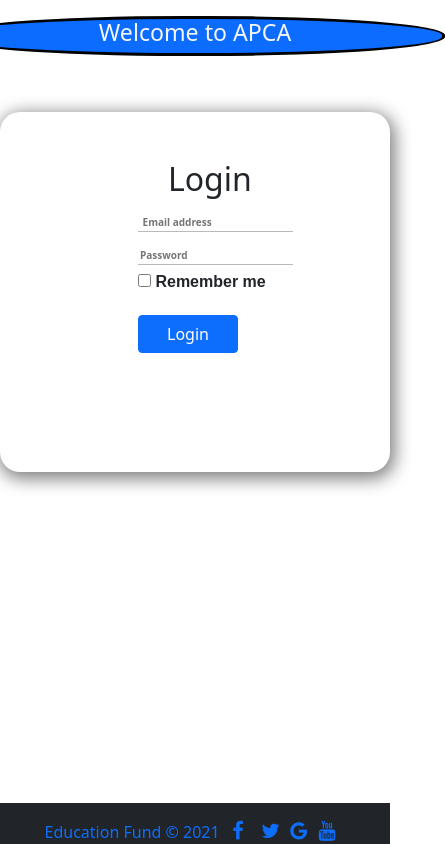
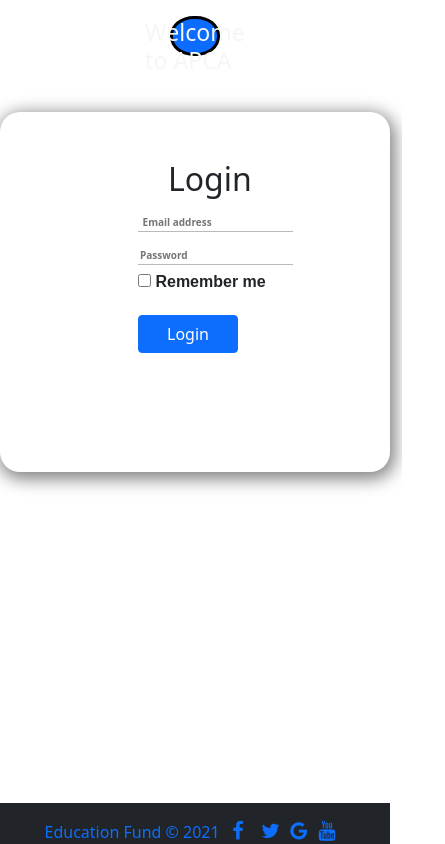
Before and after one commit to imrookhan44/Deoswabi, a React (Create React App) app: page / in a window 390 px wide. Shown: the whole page, 445 px wide, since content can reach past the window. Built offline with nearby package versions, Linux system fonts and the light colour scheme; no server answers.

Commit message:
fix some issues

```diff
--- a/src/components/ImageUpload/ImageUpload.js
+++ b/src/components/ImageUpload/ImageUpload.js
@@ -5,6 +5,9 @@ import "firebase/database";
 import firebase from "firebase";
 import "./imageUpload.css";
 import { AiFillDelete } from "react-icons/ai";
+import { RiFolderDownloadFill } from "react-icons/all";
+
+
 import pdf from "../../assets/images/pdf.png";
 
 class ImageUpload extends Component {
--- a/src/components/login/Login.css
+++ b/src/components/login/Login.css
@@ -58,6 +58,6 @@
 
   .Head{
     border: solid black;
-    /* width: fit-content; */
+    width: 50px;
   }
 }
```
